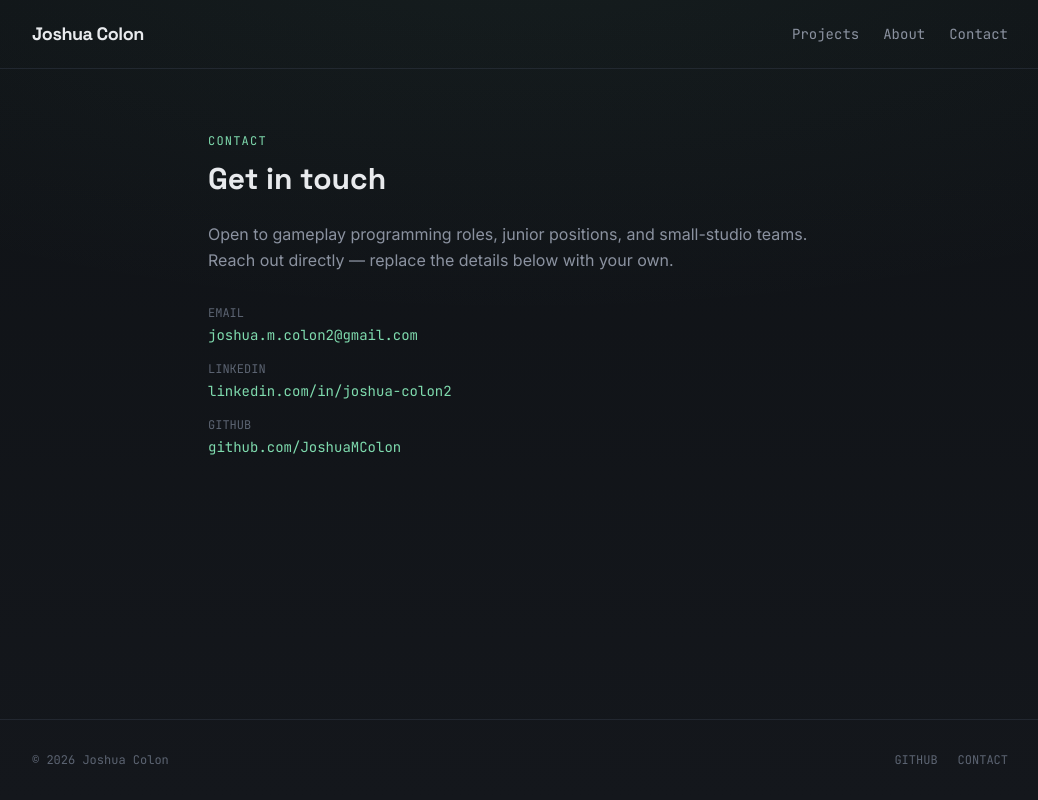
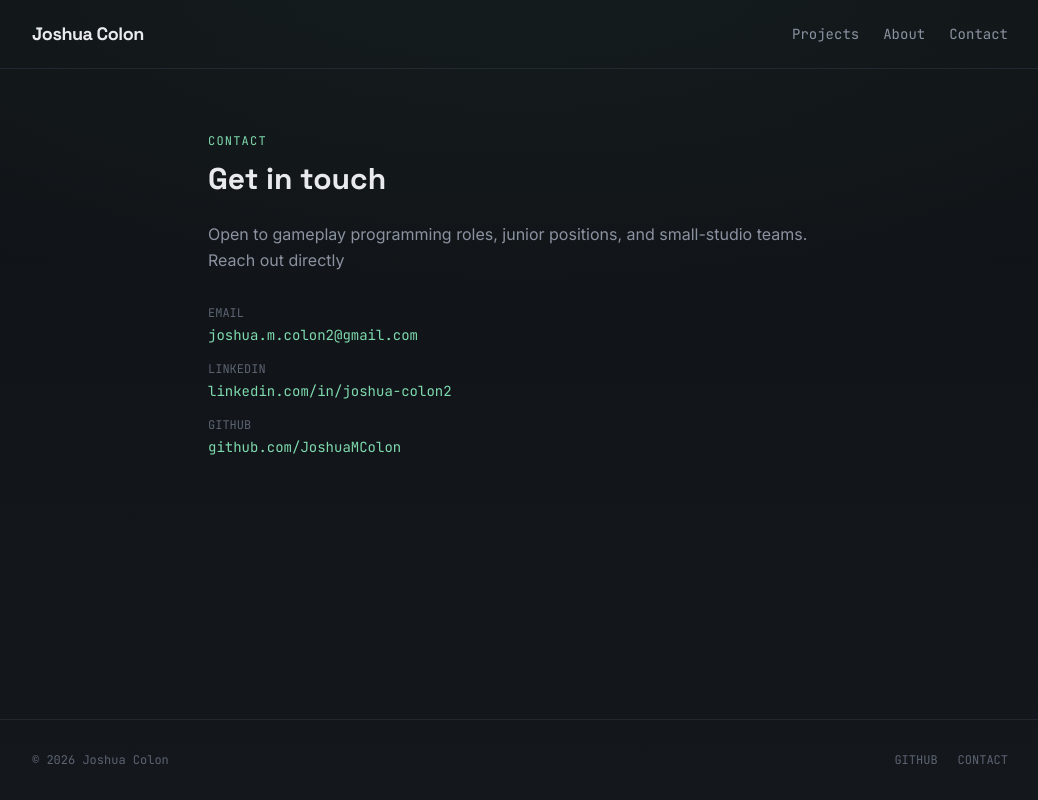
Before and after one commit to JoshuaMColon/game-dev-portfolio, a Next.js app: page /contact in a window 1280 px wide. Shown: the whole page, without its empty margins (120-1158 px from the left). Built offline with nearby package versions, Linux system fonts and the light colour scheme.

Commit message:
Removed some wording in the contact description

```diff
--- a/app/contact/page.tsx
+++ b/app/contact/page.tsx
@@ -7,7 +7,7 @@ export default function Contact() {
       <h1 className="font-display font-bold text-3xl mb-6">Get in touch</h1>
       <p className="text-ink-muted leading-relaxed mb-8">
         Open to gameplay programming roles, junior positions, and small-studio teams.
-        Reach out directly — replace the details below with your own.
+        Reach out directly
       </p>
       <dl className="space-y-4 font-mono text-sm">
         <div>
```
